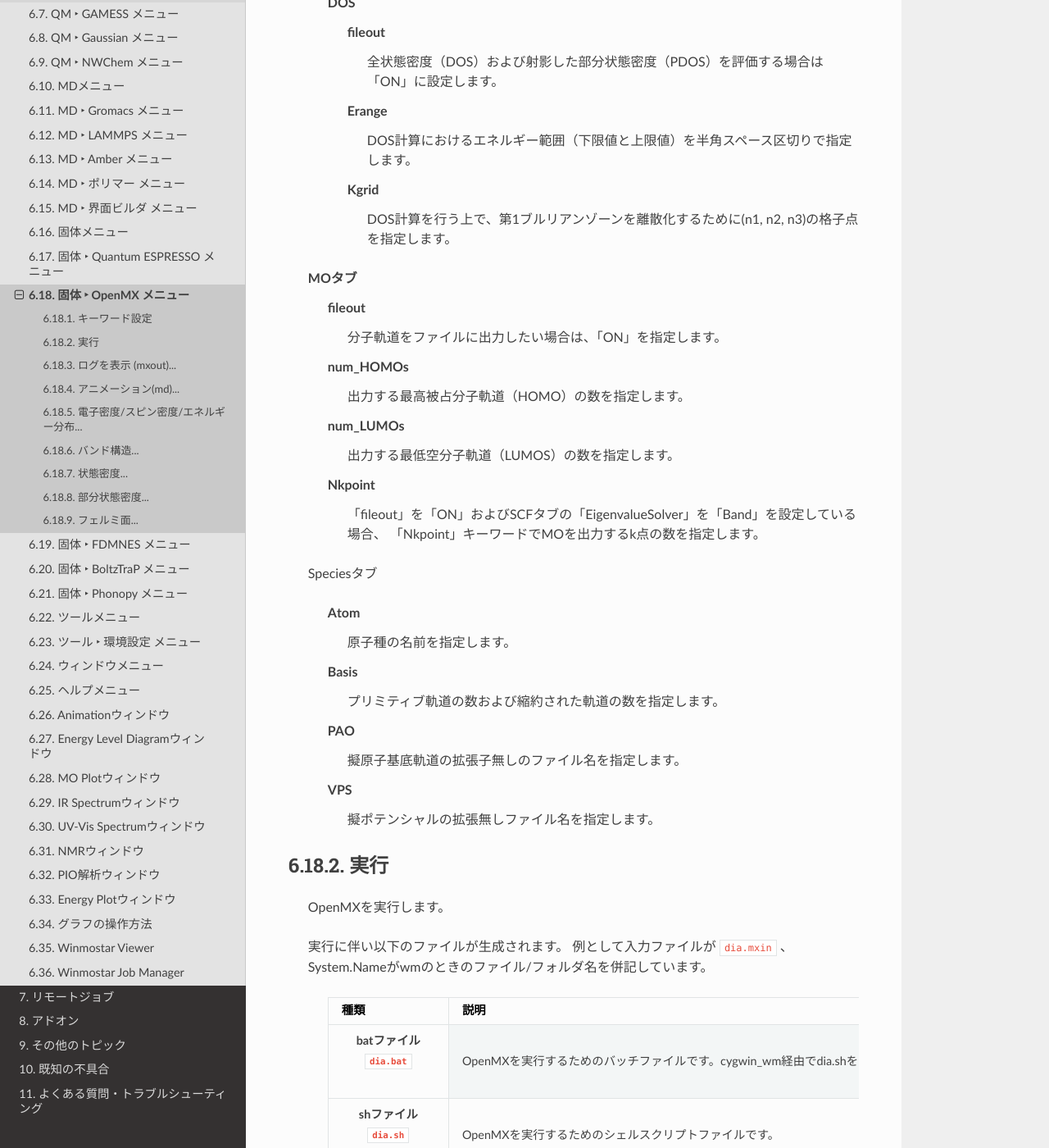
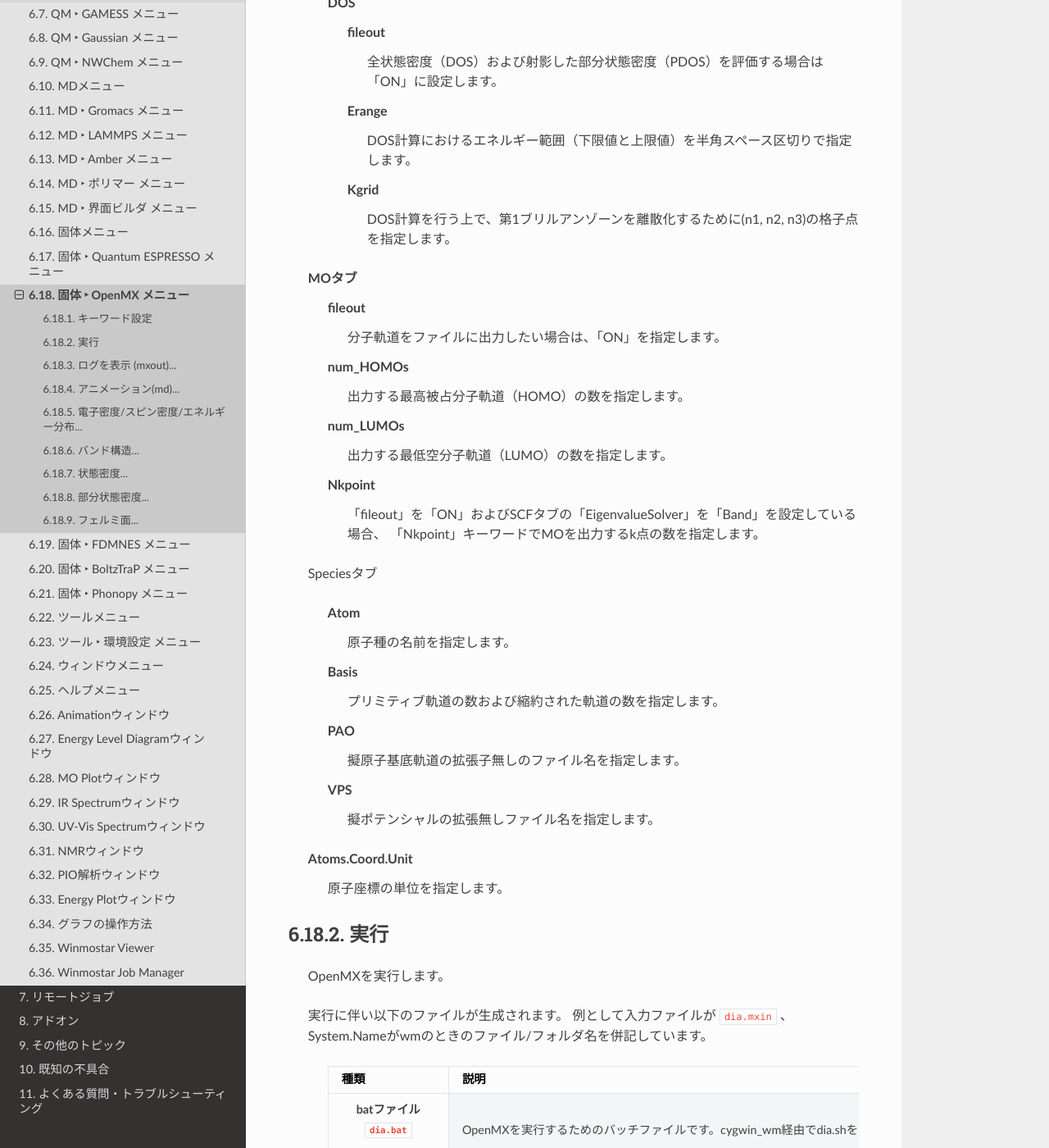
Before and after one commit to X-Ability/winmostar_doc, a Sphinx documentation site: the page built from source/winmos/solid/winmos_openmx.rst, in a window 1280 px wide and 1400 px high, scrolled down 5898 px. Shown: the whole window at 82% size. Built offline with Sphinx 7.4.7 and the Read the Docs theme 2.0.0, drawn with Linux system fonts in a browser that asks for light colours.

Commit message:
[OpenMX] 微修正

```diff
--- a/source/winmos/solid/winmos_openmx.rst
+++ b/source/winmos/solid/winmos_openmx.rst
@@ -197,7 +197,7 @@
              DOS計算におけるエネルギー範囲（下限値と上限値）を半角スペース区切りで指定します。
 
          Kgrid
-             DOS計算を行う上で、第1ブルリアンゾーンを離散化するために(n1, n2, n3)の格子点を指定します。
+             DOS計算を行う上で、第1ブリルアンゾーンを離散化するために(n1, n2, n3)の格子点を指定します。
 
    MOタブ
       fileout
@@ -207,7 +207,7 @@
          出力する最高被占分子軌道（HOMO）の数を指定します。
 
       num_LUMOs
-         出力する最低空分子軌道（LUMOS）の数を指定します。
+         出力する最低空分子軌道（LUMO）の数を指定します。
 
       Nkpoint
          「fileout」を「ON」およびSCFタブの「EigenvalueSolver」を「Band」を設定している場合、
@@ -226,6 +226,9 @@
 
       VPS
          擬ポテンシャルの拡張無しファイル名を指定します。
+
+   Atoms.Coord.Unit
+      原子座標の単位を指定します。
 
 .. _solid_openmx_start:
 
```
